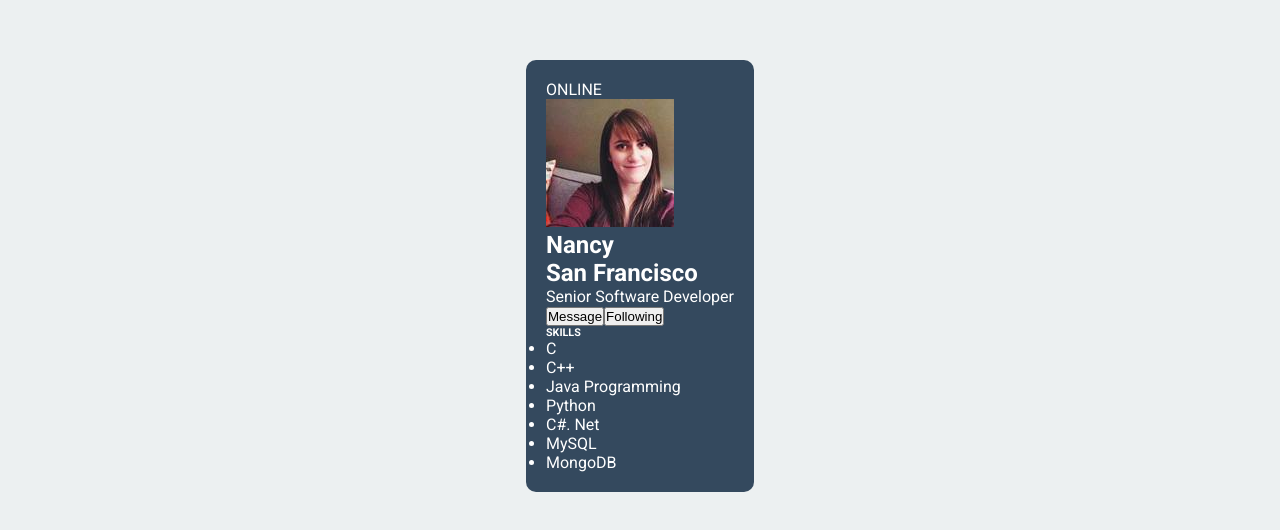
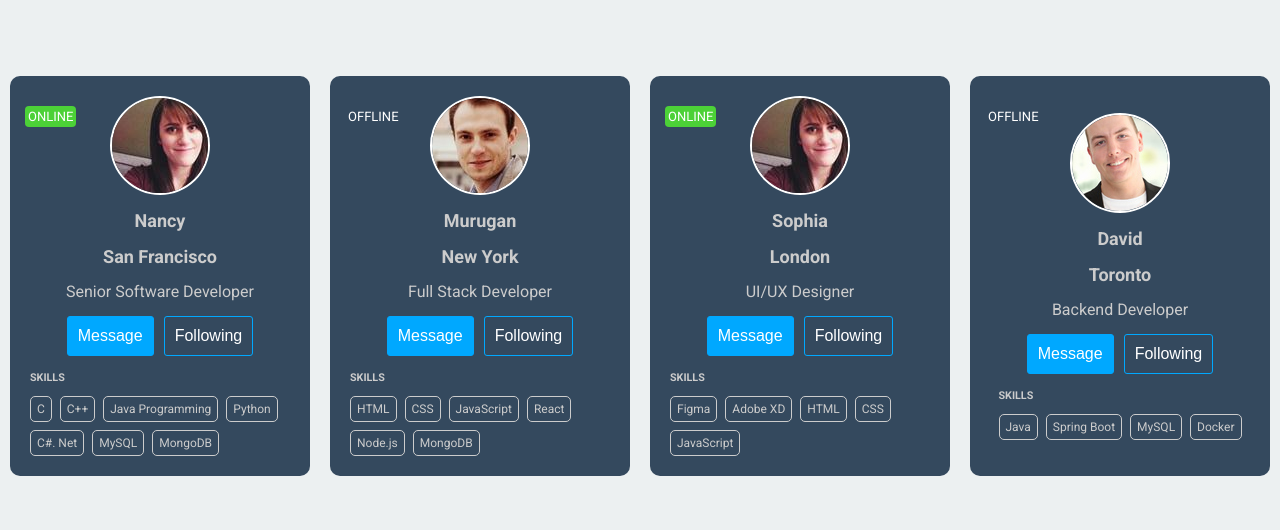
Before and after one commit to Pradeep-S28/react-mini-projects, a React (Vite) app in the folder 02_dynamic_user_cards/: page / in a window 1280 px wide. Shown: the part 124-654 px from the top of the page. Built offline with nearby package versions, Linux system fonts and the light colour scheme.

Commit message:
02 finish styles

```diff
--- a/02_dynamic_user_cards/src/App.css
+++ b/02_dynamic_user_cards/src/App.css
@@ -12,12 +12,98 @@ body {
   height: 100vh;
   display: flex;
   justify-content: center;
-  align-items: center;
-  /* background-color: red; */
+  align-content: center;
+  gap: 20px;
+  flex-wrap: wrap;
 }
 .user-card {
+  height: 400px;
+  width: 300px;
   padding: 20px;
   background-color: #34495e;
   color: #fff;
   border-radius: 10px;
+  position: relative;
+  display: flex;
+  flex-direction: column;
+  align-items: center;
+  justify-content: center;
+  gap: 15px;
 }
+.user-card > span {
+  padding: 3px;
+  font-size: 13px;
+  border-radius: 4px;
+  display: inline-flex;
+  align-items: center;
+  justify-content: center;
+  position: absolute;
+  top: 30px;
+  left: 15px;
+}
+.user-card > span.online {
+  background-color: #4cd137;
+}
+.user-card > span + div {
+  height: 100px;
+  width: 100px;
+  border-radius: 50%;
+  overflow: hidden;
+  display: inline-flex;
+  align-items: center;
+  justify-content: center;
+  border: 2px solid white;
+}
+.user-card > h2 {
+  font-size: 18px;
+  color: #ccc;
+}
+.user-card > p {
+  color: #ccc;
+}
+.user-card > div.buttons {
+  display: flex;
+  gap: 10px;
+}
+.user-card > div.buttons button {
+  color: #fff;
+  padding: 10px;
+  font-size: 16px;
+  border-radius: 3px;
+  border: none;
+  background-color: transparent;
+  border: 1px solid #00a8ff;
+  cursor: pointer;
+}
+.user-card > div.buttons button:hover {
+  background-color: #00a8ff;
+}
+.user-card > div.buttons button.primary {
+  background-color: #00a8ff;
+}
+.user-card > div.buttons button.primary:hover {
+  background-color: #036292;
+  border: 1px solid #036292;
+}
+.user-card > div:last-child h6 {
+  color: #ccc;
+  margin-bottom: 12px;
+}
+.user-card > div:last-child ul {
+  list-style-type: none;
+  display: flex;
+  flex-wrap: wrap;
+  gap: 8px;
+}
+.user-card > div:last-child ul li {
+  font-size: 12px;
+  color: #ccc;
+  padding: 5px 6px;
+  border: 1px solid #ccc;
+  border-radius: 5px;
+}
+.user-card > div:last-child ul li:hover {
+  background-color: #fff;
+  color: black;
+  cursor: pointer;
+}
--- a/02_dynamic_user_cards/src/App.jsx
+++ b/02_dynamic_user_cards/src/App.jsx
@@ -22,22 +22,30 @@ function App() {
       online: true,
       profile: img3,
     },
-    // {
-    //   name: "Murugan",
-    //   city: "Malasia",
-    //   description: "Senior Analyst",
-    //   skills: [
-    //     "C",
-    //     "C++",
-    //     "Java Programming",
-    //     "Python",
-    //     "C#. Net",
-    //     "MySQL",
-    //     "MongoDB",
-    //   ],
-    //   online: true,
-    //   profile: "images/3.png",
-    // },
+    {
+      name: "Murugan",
+      city: "New York",
+      description: "Full Stack Developer",
+      skills: ["HTML", "CSS", "JavaScript", "React", "Node.js", "MongoDB"],
+      online: false,
+      profile: img2,
+    },
+    {
+      name: "Sophia",
+      city: "London",
+      description: "UI/UX Designer",
+      skills: ["Figma", "Adobe XD", "HTML", "CSS", "JavaScript"],
+      online: true,
+      profile: img3,
+    },
+    {
+      name: "David",
+      city: "Toronto",
+      description: "Backend Developer",
+      skills: ["Java", "Spring Boot", "MySQL", "Docker"],
+      online: false,
+      profile: img1, // reused image
+    },
   ];
   return (
     <>
--- a/02_dynamic_user_cards/src/components/User.jsx
+++ b/02_dynamic_user_cards/src/components/User.jsx
@@ -2,7 +2,9 @@ const User = ({ user }) => {
   const { name, city, description, skills, online, profile } = user;
   return (
     <div className="user-card">
-      <span>{online ? "ONLINE" : "OFFLINE"}</span>
+      <span className={online ? "online" : "offline"}>
+        {online ? "ONLINE" : "OFFLINE"}
+      </span>
       <div>
         <img src={profile} alt="" />
       </div>
@@ -10,7 +12,7 @@ const User = ({ user }) => {
       <h2>{city}</h2>
       <p>{description}</p>
       <div className="buttons">
-        <button>Message</button>
+        <button className="primary">Message</button>
         <button>Following</button>
       </div>
 
```
